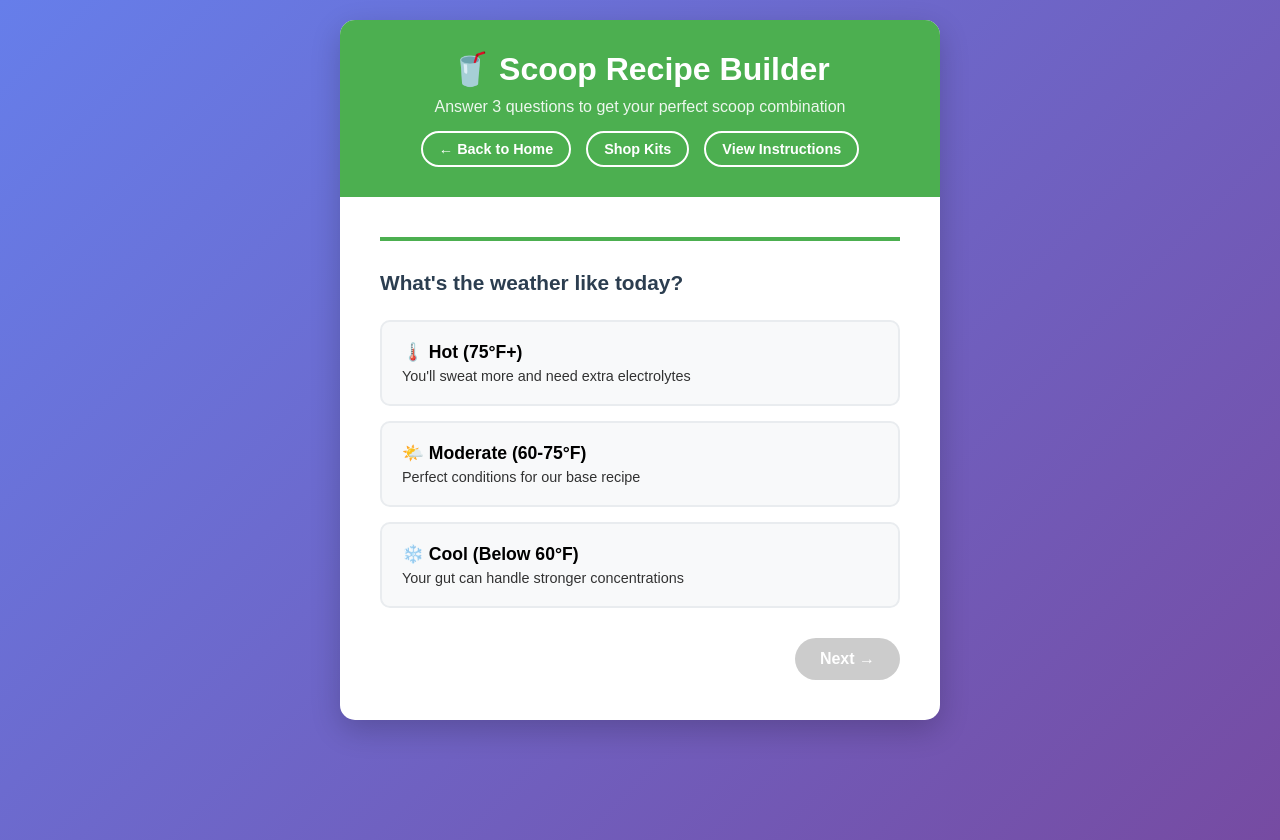
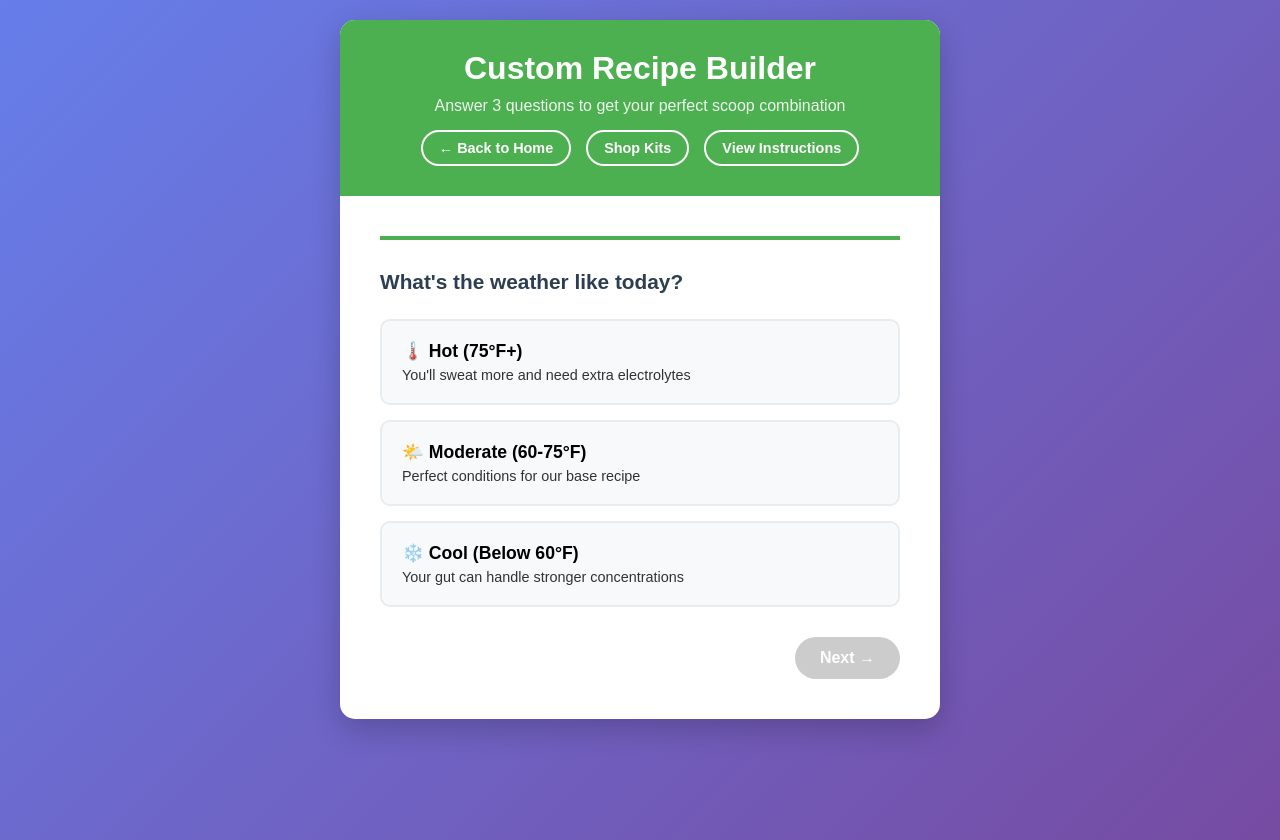
Before and after one commit to jmd-jude/fuelcraft, a website: page recipe-builder.html in a window 1280 px wide. Drawn offline with Linux system fonts and the light colour scheme.

```diff
--- a/recipe-builder.html
+++ b/recipe-builder.html
@@ -444,7 +444,7 @@
 <body>
     <div class="container">
         <div class="header">
-            <h1>🥤 Scoop Recipe Builder</h1>
+            <h1>Custom Recipe Builder</h1>
             <p>Answer 3 questions to get your perfect scoop combination</p>
             <div class="nav-links">
                 <a href="index.html" class="nav-link">← Back to Home</a>
```
